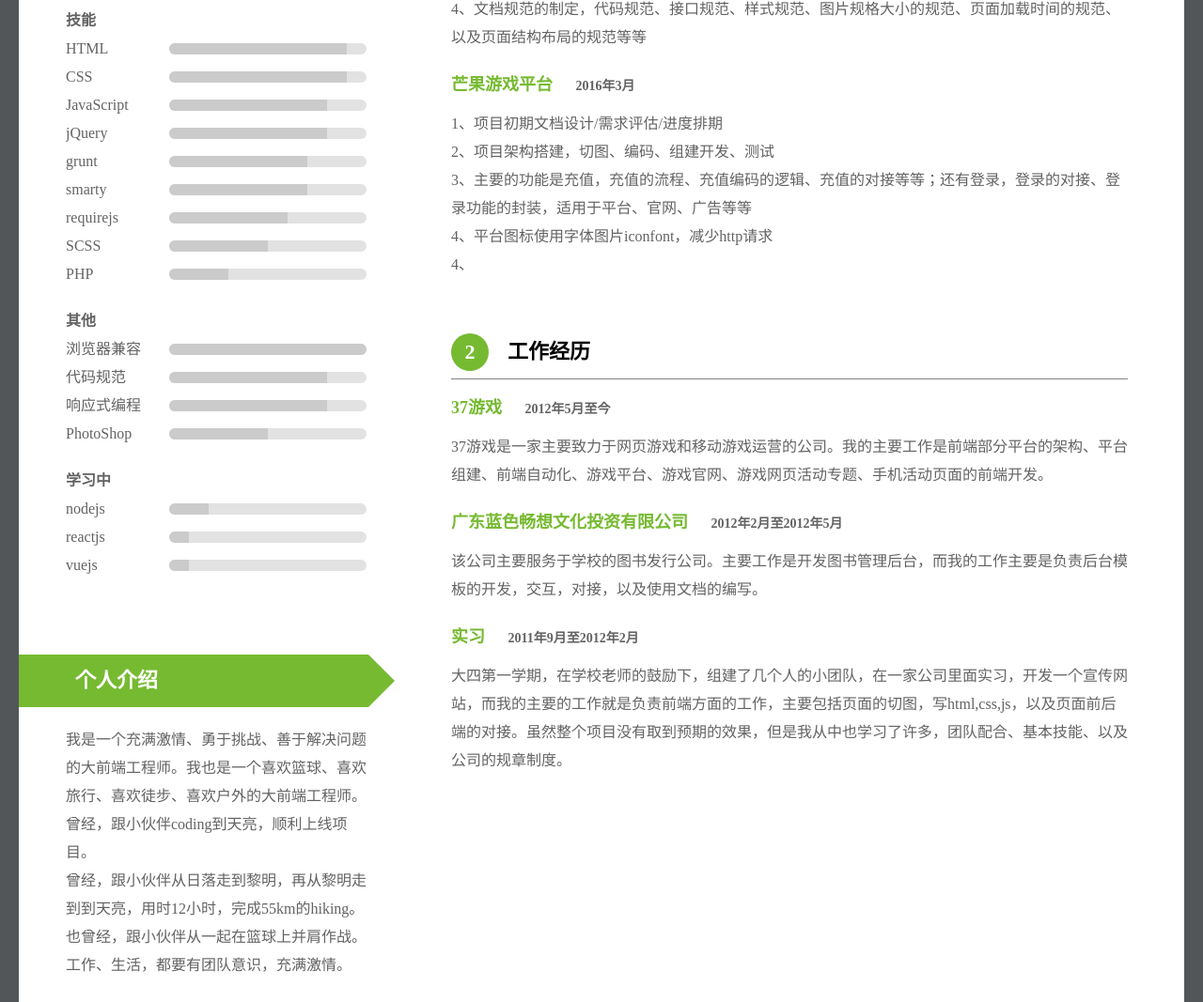
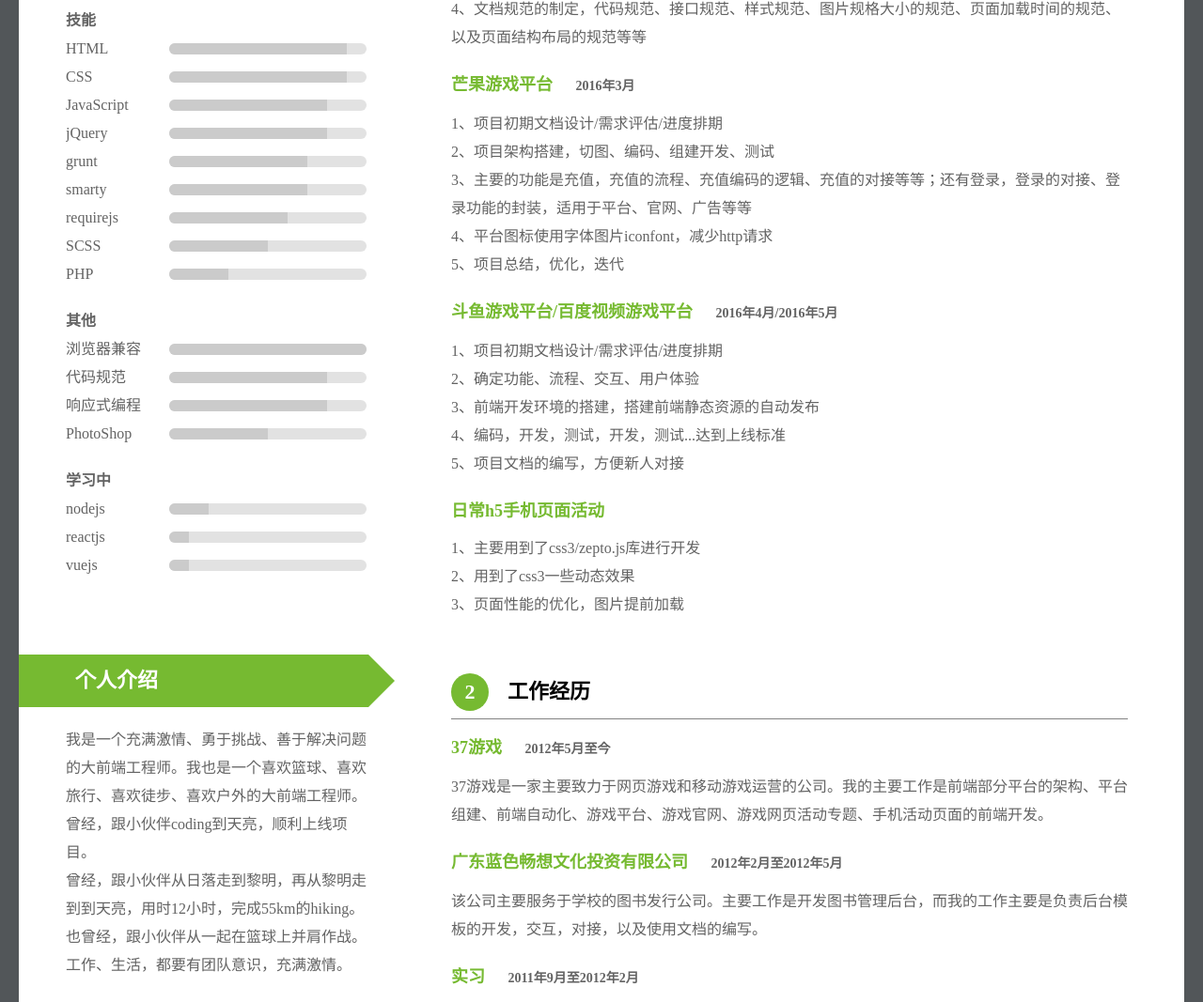
Before and after one commit to frontendX/mycv, a plain HTML site: page index.html in a window 1280 px wide. Shown: the part 667-1734 px from the top of the page at 94% size. Drawn offline with Linux system fonts and the light colour scheme.

Commit message:
updated cn

```diff
--- a/index.html
+++ b/index.html
@@ -132,7 +132,25 @@
           <p>2、项目架构搭建，切图、编码、组建开发、测试</p>
           <p>3、主要的功能是充值，充值的流程、充值编码的逻辑、充值的对接等等；还有登录，登录的对接、登录功能的封装，适用于平台、官网、广告等等</p>
           <p>4、平台图标使用字体图片iconfont，减少http请求</p>
-          <p>4、</p>
+          <p>5、项目总结，优化，迭代</p>
+        </div>
+
+        <div class="time-company">
+
+          <h4 class="time-range">斗鱼游戏平台/百度视频游戏平台 <span>2016年4月/2016年5月</span></h4>
+          <p>1、项目初期文档设计/需求评估/进度排期</p>
+          <p>2、确定功能、流程、交互、用户体验</p>
+          <p>3、前端开发环境的搭建，搭建前端静态资源的自动发布</p>
+          <p>4、编码，开发，测试，开发，测试...达到上线标准</p>
+          <p>5、项目文档的编写，方便新人对接</p>
+        </div>
+
+        <div class="time-company">
+
+          <h4 class="time-range">日常h5手机页面活动 </h4>
+          <p>1、主要用到了css3/zepto.js库进行开发</p>
+          <p>2、用到了css3一些动态效果</p>
+          <p>3、页面性能的优化，图片提前加载</p>
         </div>
 
       </div>
```
